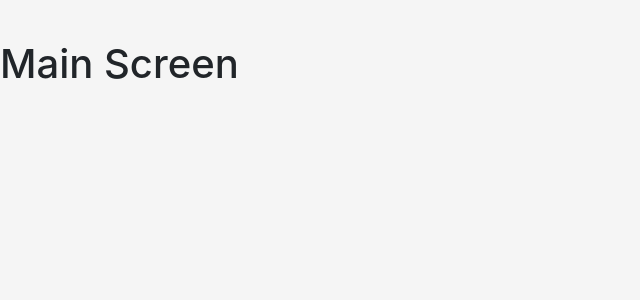
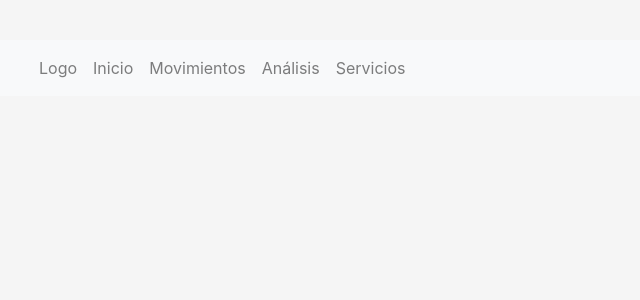
Before and after one commit to isaialbarran/personal-budget, a React (Create React App) app in the folder personal-budget/: page / in a window 1280 px wide. Shown: the top 300 px of the page, without its empty margins (0-640 px from the left). Built offline with nearby package versions, Linux system fonts and the light colour scheme; the HTML template or start-up script is replaced by a standard one.

Commit message:
main screen skeleton

```diff
--- a/personal-budget/package.json
+++ b/personal-budget/package.json
@@ -9,6 +9,7 @@
     "chart.js": "^2.9.4",
     "moment": "^2.29.1",
     "react": "^17.0.1",
+    "react-chartjs-2": "^2.11.1",
     "react-dom": "^17.0.1",
     "react-router-dom": "^5.2.0",
     "react-scripts": "4.0.0",
--- a/personal-budget/src/components/MainScreen.jsx
+++ b/personal-budget/src/components/MainScreen.jsx
@@ -1,10 +1,22 @@
 import React from 'react';
 
 export const MainScreen = () => {
+
   return (
     <div>
-      <h1>Main Screen</h1>
-
+      <nav class="navbar navbar-expand-lg navbar-light bg-light">
+        <div class="container-fluid">
+          <div class="collapse navbar-collapse" id="navbarNavAltMarkup">
+            <div class="navbar-nav">
+              <a class="nav-link" aria-current="page">Logo</a>
+              <a class="nav-link">Inicio</a>
+              <a class="nav-link">Movimientos</a>
+              <a class="nav-link">Análisis</a>
+              <a class="nav-link">Servicios</a>
+            </div>
+          </div>
+        </div>
+      </nav>
     </div>
   );
 };
```
Also changed, not shown: personal-budget/src/components/BarChart.js (added, +7 -0 lines), 1 other file (tests, documents, lock files or other folders).
